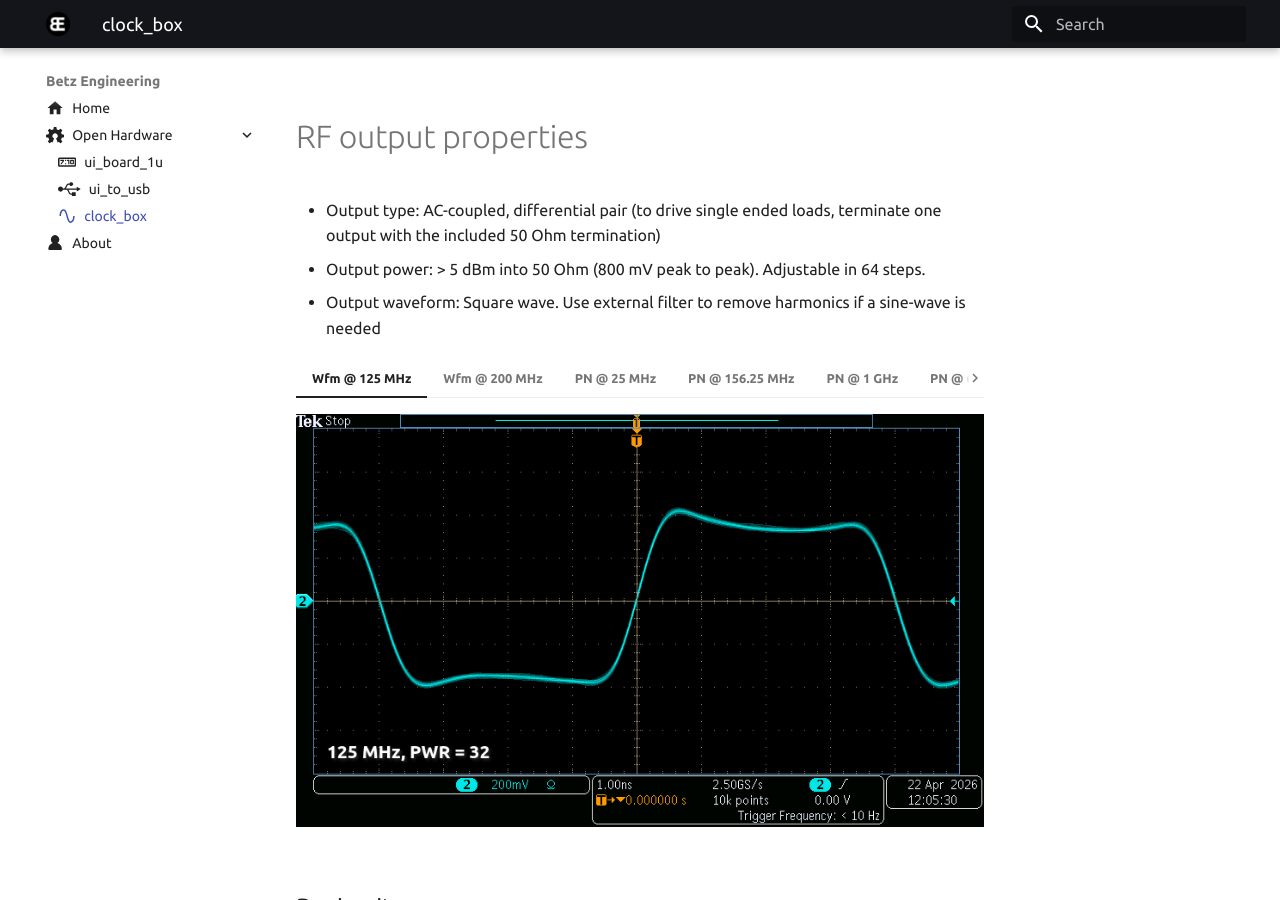
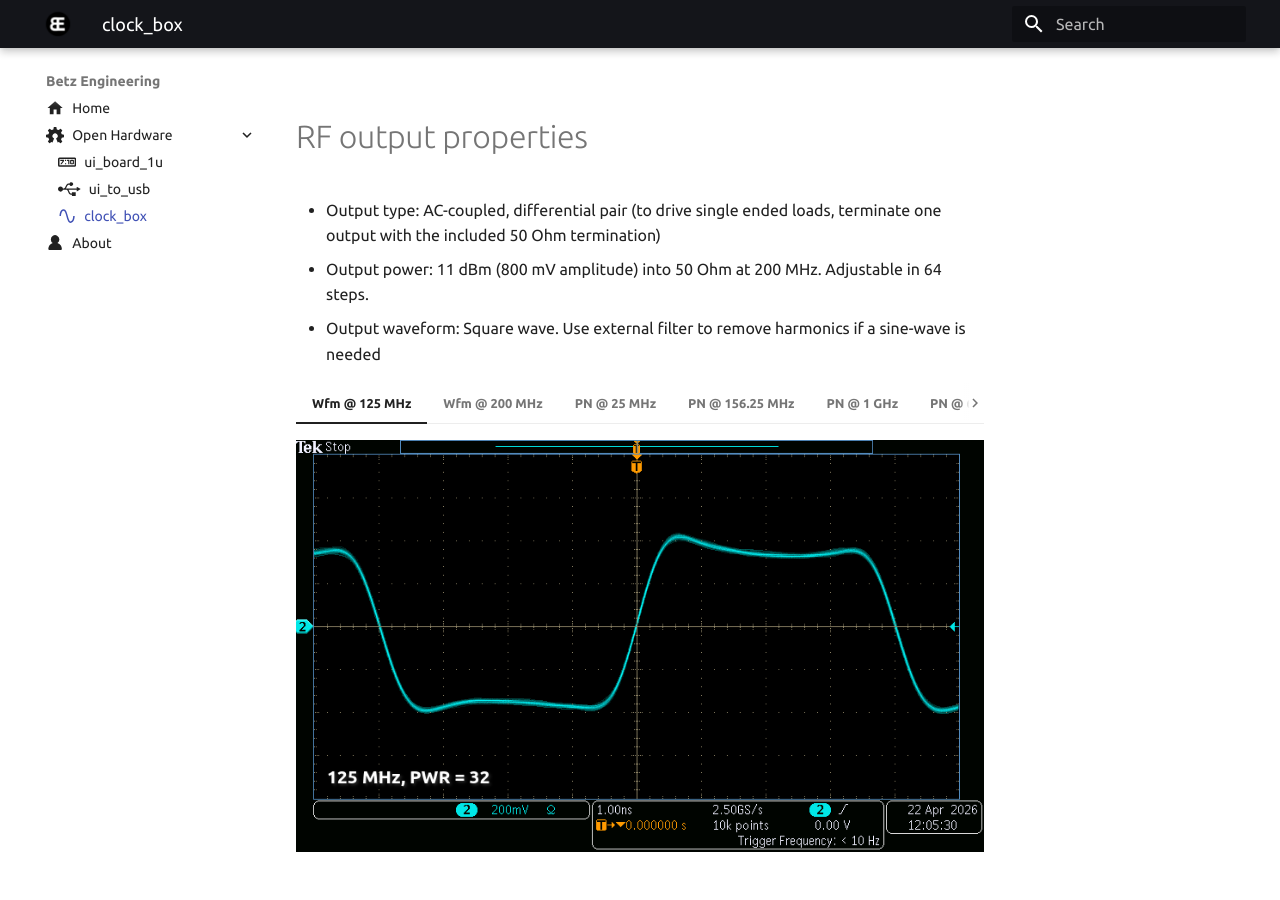
Before and after one commit to betz-engineering/betz-engineering.github.io, an MkDocs documentation site: the page built from docs/open_hardware/clock_box.md, in a window 1280 px wide and 900 px high, scrolled down 1653 px. Built offline with MkDocs 1.6.1 and Material for MkDocs 9.7.7, drawn with Linux system fonts in a browser that asks for light colours.

Commit message:
clock_box: correct output power

```diff
--- a/docs/open_hardware/clock_box.md
+++ b/docs/open_hardware/clock_box.md
@@ -34,7 +34,7 @@ Each device has an unique serial number, which allows to tell them apart if seve
 
 # RF output properties
   * Output type: AC-coupled, differential pair (to drive single ended loads, terminate one output with the included 50 Ohm termination)
-  * Output power: > 5 dBm into 50 Ohm (800 mV peak to peak). Adjustable in 64 steps.
+  * Output power: 11 dBm (800 mV amplitude) into 50 Ohm at 200 MHz. Adjustable in 64 steps.
   * Output waveform: Square wave. Use external filter to remove harmonics if a sine-wave is needed
 
 === "Wfm @ 125 MHz"
```
